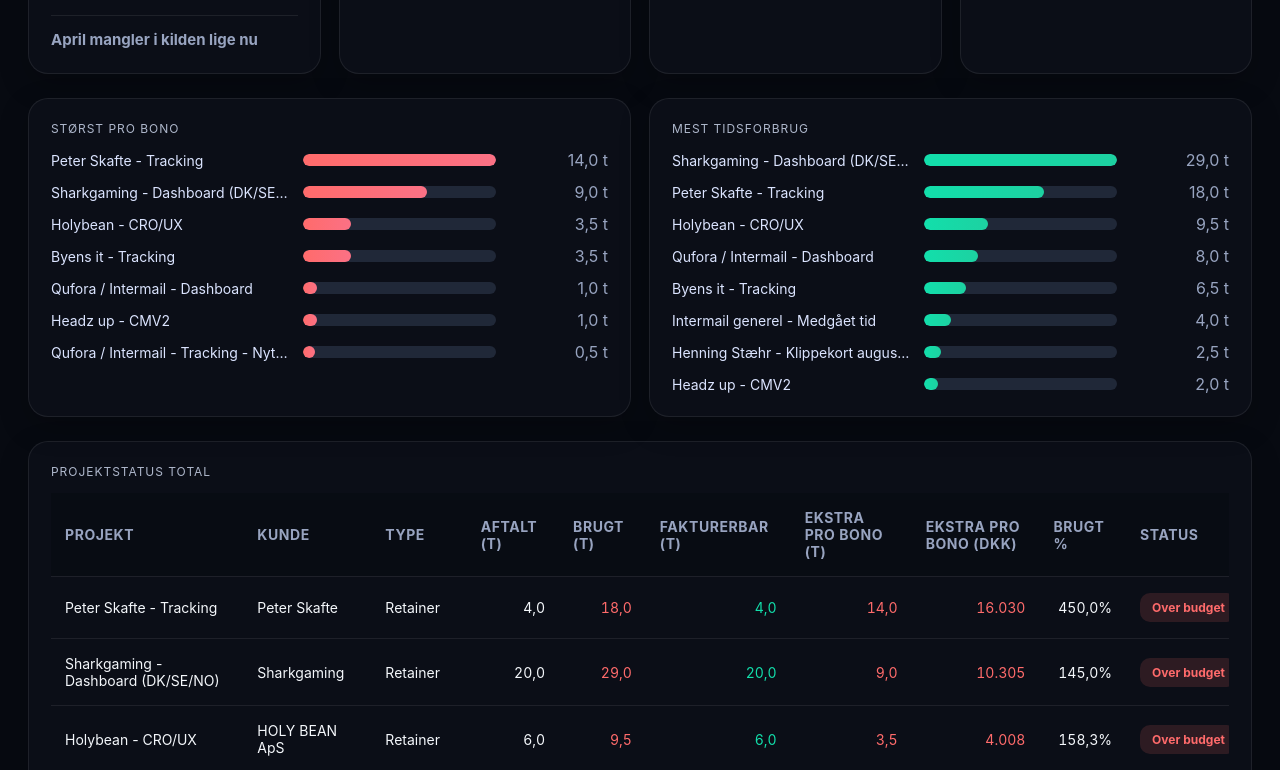
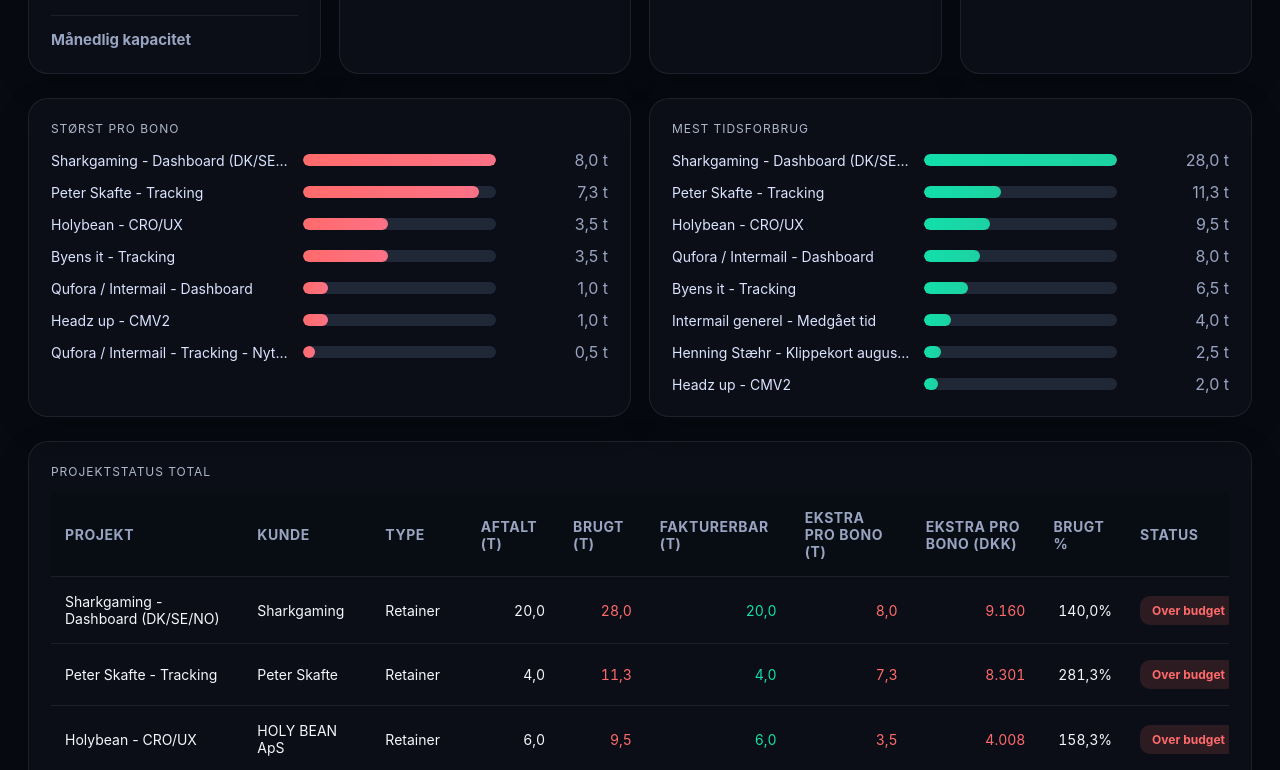
Before and after one commit to katharina-iternum/iternum-agency-cockpit, a plain HTML site: page tracking-cro-ux/index.html in a window 1280 px wide. Shown: the part 373-1143 px from the top of the page. Drawn offline with Linux system fonts and the light colour scheme.

Commit message:
Remove previous month comparison and correct key Lana project values

```diff
--- a/tracking-cro-ux/index.html
+++ b/tracking-cro-ux/index.html
@@ -82,6 +82,10 @@
 const fmt1 = n => new Intl.NumberFormat('da-DK',{minimumFractionDigits:1,maximumFractionDigits:1}).format(Number(n||0));
 const fmtPct = n => new Intl.NumberFormat('da-DK',{minimumFractionDigits:1,maximumFractionDigits:1}).format(Number(n||0));
 const fmtDkk = n => new Intl.NumberFormat('da-DK',{maximumFractionDigits:0}).format(Math.round(Number(n||0)));
+const MANUAL_OVERRIDES = {
+  'peter skafte - tracking': { agreed: 4, used: 11.25 },
+  'sharkgaming - dashboard (dk/se/no)': { agreed: 20, used: 28 }
+};
 const esc = s => String(s ?? '').replace(/[&<>"']/g, c => ({'&':'&amp;','<':'&lt;','>':'&gt;','"':'&quot;',"'":'&#39;'}[c]));
 const num = v => {
   if (v == null || v === '') return 0;
@@ -120,7 +124,7 @@
   const previousRows = allRows.filter(r => String(r.month || '').toLowerCase().includes(previousMonthEnglish));
   const monthlyRows = currentRows.length ? currentRows : previousRows;
   const activeMonthLabel = currentRows.length ? currentMonthName : `${previousMonthName} (seneste i kilden)`;
-  const previousCompare = previousRows.length ? previousRows : [];
+  const previousCompare = [];
 
   const grouped = new Map();
   for (const r of allRows) {
@@ -138,6 +142,11 @@
   }
 
   const totalProjects = [...grouped.values()].map(r => {
+    const override = MANUAL_OVERRIDES[String(r.project || '').trim().toLowerCase()];
+    if (override) {
+      r.agreed = override.agreed;
+      r.used = override.used;
+    }
     const usedPct = r.agreed > 0 ? (r.used / r.agreed) * 100 : 0;
     const billableHours = r.agreed > 0 ? Math.min(r.used, r.agreed) : 0;
     const overrunHours = r.agreed > 0 ? Math.max(0, r.used - r.agreed) : 0;
@@ -159,6 +168,11 @@
     monthlyGrouped.set(key, existing);
   }
   const monthlyProjects = [...monthlyGrouped.values()].map(r => {
+    const override = MANUAL_OVERRIDES[String(r.project || '').trim().toLowerCase()];
+    if (override) {
+      r.agreed = override.agreed;
+      r.used = override.used;
+    }
     const usedPct = r.agreed > 0 ? (r.used / r.agreed) * 100 : 0;
     const billableHours = r.agreed > 0 ? Math.min(r.used, r.agreed) : 0;
     const overrunHours = r.agreed > 0 ? Math.max(0, r.used - r.agreed) : 0;
@@ -174,8 +188,8 @@
   const overrunProjects = monthlyProjects.filter(r => r.overrunHours > 0).length;
 
   document.getElementById('summaryCards').innerHTML = [
-    { label:'Aktiv måned', value:activeMonthLabel, sub:`${monthlyProjects.length} eksterne projekter i måneden`, delta: currentRows.length ? `sammenlignes mod ${previousMonthName}` : 'April mangler i kilden lige nu', cls:'accent' },
-    { label:'Timer registreret', value:`${fmt1(totalUsed)}t`, sub:'Samlet brugt tid på Lana-projekter', delta: previousCompare.length ? `vs. ${previousMonthName} ${totalUsed - prevUsed >= 0 ? '+' : ''}${fmt1(totalUsed - prevUsed)}t` : 'Ingen forrige måned', cls:'accent' },
+    { label:'Aktiv måned', value:activeMonthLabel, sub:`${monthlyProjects.length} eksterne projekter i måneden`, delta:'Månedlig kapacitet', cls:'accent' },
+    { label:'Timer registreret', value:`${fmt1(totalUsed)}t`, sub:'Samlet brugt tid på Lana-projekter denne måned', delta:'Kun relevante eksterne projekter', cls:'accent' },
     { label:'Fakturerbar tid', value:`${fmt1(totalBillableHours)}t`, sub:'One time: maks. op til aftalte timer', delta:`${fmtDkk(totalBillableHours * HOURLY_RATE)} kr.`, cls:'good' },
     { label:'Ekstra pro bono', value:`${fmt1(totalOverrunHours)}t`, sub:`${overrunProjects} projekter over aftalt tid`, delta:`${fmtDkk(totalOverrunDkk)} kr.`, cls:totalOverrunHours ? 'bad' : 'good' }
   ].map(card => `
```
